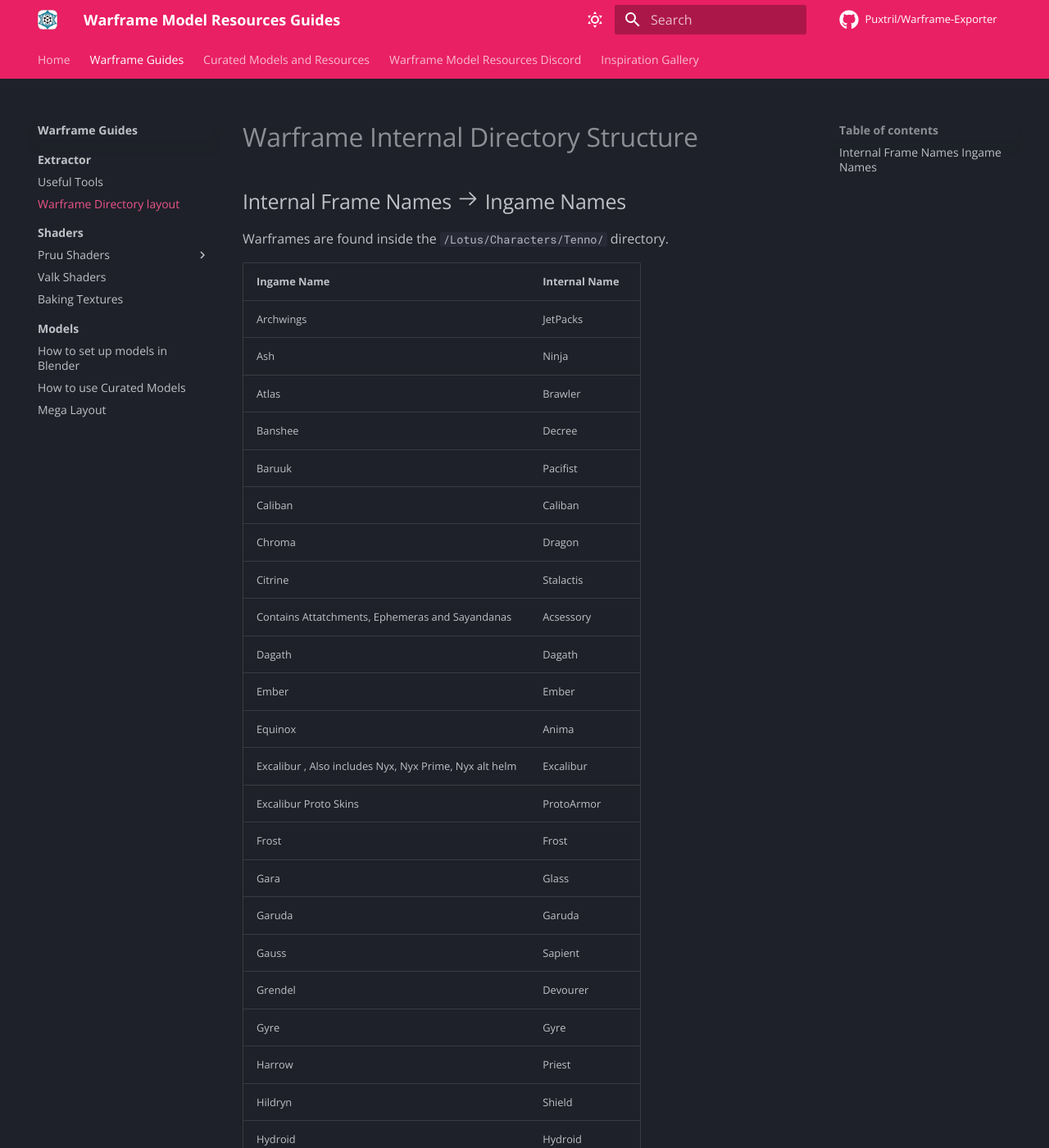
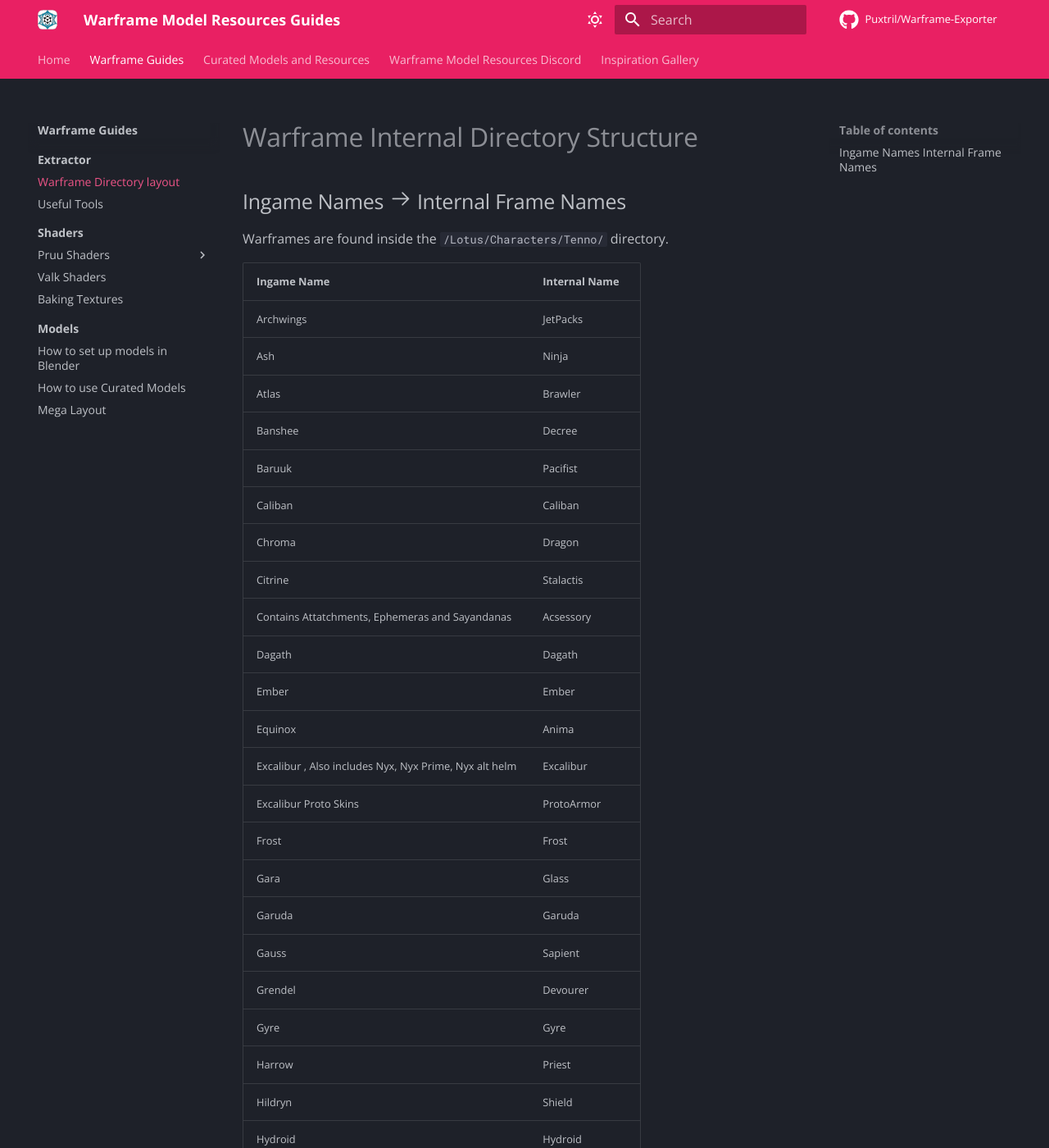
Before and after one commit to Kptweedy/Tutorials, an MkDocs documentation site: the page built from docs/wf-guides/extractor/file-list.md, in a window 1280 px wide and 1400 px high. Shown: the whole window at 82% size. Built offline with MkDocs 1.6.1 and Material for MkDocs 9.7.7, drawn with Linux system fonts in a browser that asks for light colours; comment, search, counter and statistics services are not loaded.

Commit message:
formatting tonight

```diff
--- a/docs/wf-guides/extractor/file-list.md
+++ b/docs/wf-guides/extractor/file-list.md
@@ -1,5 +1,5 @@
 #  Warframe Internal Directory Structure
-##  Internal Frame Names :octicons-arrow-right-24: Ingame Names
+## Ingame Names :octicons-arrow-right-24: Internal Frame Names
 
 Warframes are found inside the `/Lotus/Characters/Tenno/` directory.
 
--- a/mkdocs.yml
+++ b/mkdocs.yml
@@ -85,6 +85,8 @@
   - pymdownx.snippets
   - pymdownx.superfences
   - pymdownx.tilde
+  - pymdownx.tasklist:
+      custom_checkbox: true
   - pymdownx.emoji:
       emoji_index: !!python/name:material.extensions.emoji.twemoji
       emoji_generator: !!python/name:material.extensions.emoji.to_svg
@@ -96,6 +98,7 @@
 plugins:
   - search
   - open-in-new-tab
+  - glightbox
 
 # Page tree
 nav:
@@ -107,8 +110,8 @@
     - wf-guides/index.md
     - Extractor:
       - wf-guides/extractor/index.md
+      - Warframe Directory layout: wf-guides/extractor/file-list.md
       - Useful Tools: wf-guides/extractor/tools.md
-      - Warframe Directory layout: wf-guides/extractor/file-list.md
     - Shaders:
       - wf-guides/shaders/index.md
       - Pruu Shaders:
```
Also changed, not shown: docs/contributing.md (+1 -0 lines), docs/index.md (+38 -7 lines), docs/inspiration-gallery/index.md (+2 -0 lines), docs/wf-guides/extractor/tools.md (+2 -1 lines), docs/assets/images/geddi.png (added), 1 other file.
